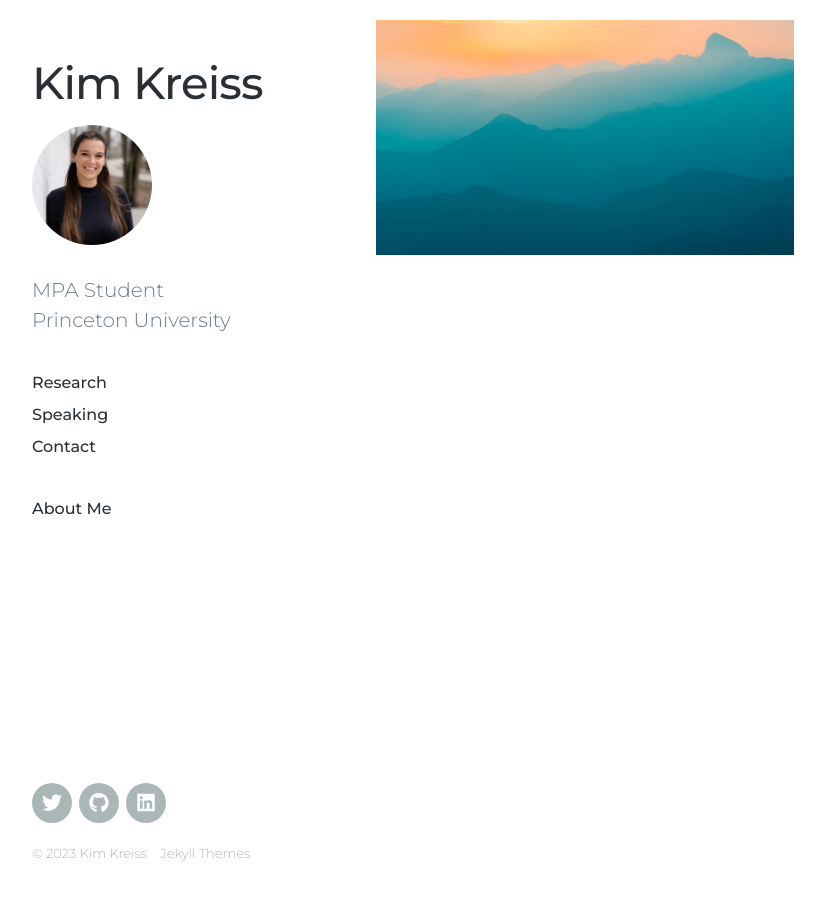
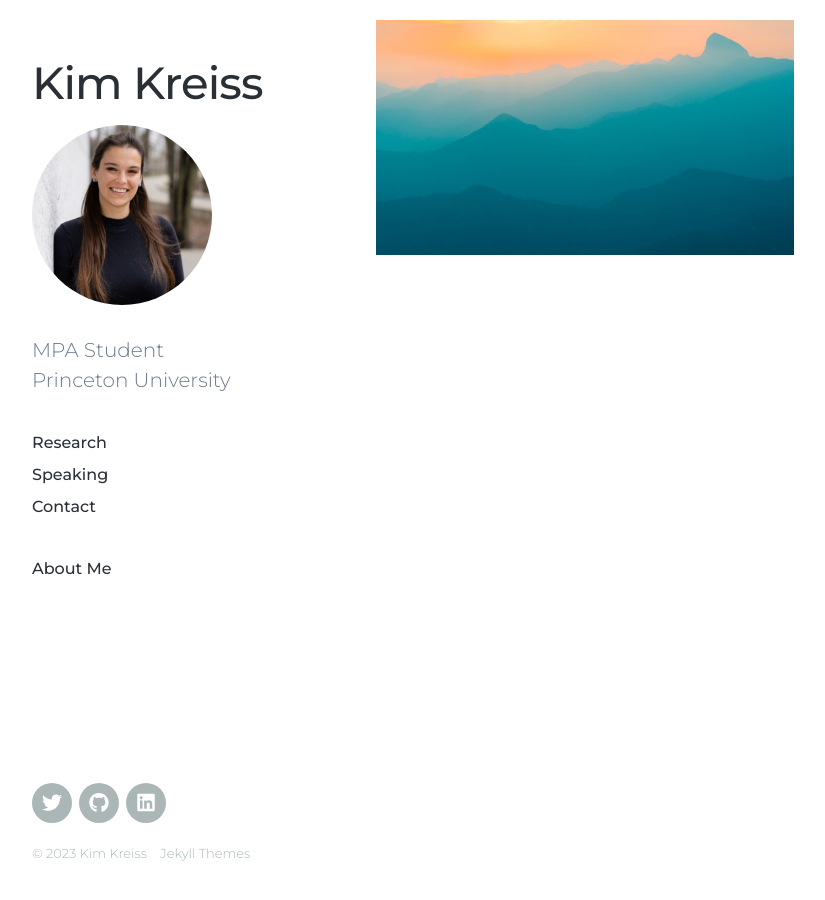
Before and after one commit to kimberlykreiss/kimberlykreiss.github.io, a Jekyll site: the page built from index.html, in a window 1280 px wide. Shown: the whole page, without its empty margins (28-853 px from the left). Built offline with Jekyll 4.4.1, drawn with Linux system fonts in a browser that asks for light colours; nearby versions of some CDN libraries; the list of posts is cut into pages by our own code.

Commit message:
Update _header.scss

```diff
--- a/_sass/_includes/_header.scss
+++ b/_sass/_includes/_header.scss
@@ -76,8 +76,8 @@
 }
 
 .header__avatar {
-width: 120px;
-height: 120px;
+width: 180px;
+height: 180px;
 border-radius: 100%;
 margin-top: 20px;
 }
```
